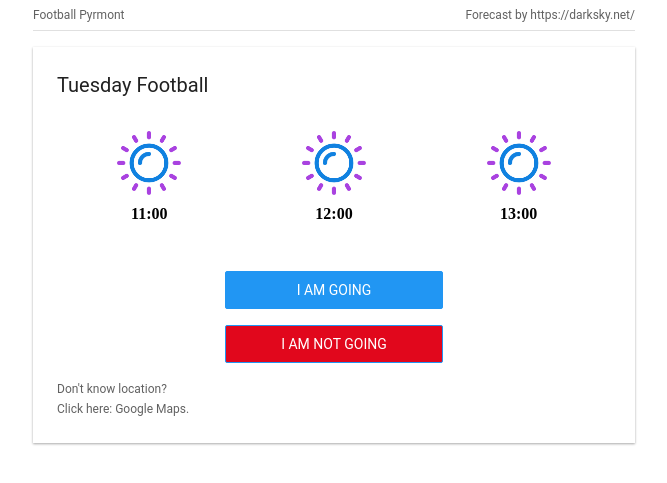
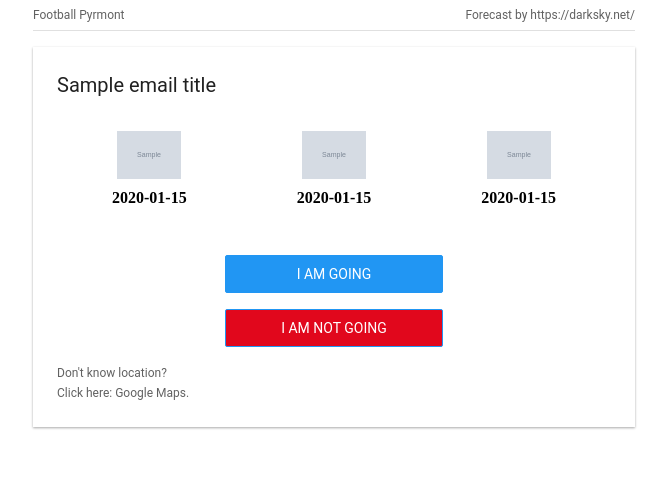
Before and after one commit to restive-shrimp/football-notifier, a Flask app: template templates/email_template.html in a window 1280 px wide. Shown: the top 483 px of the page, without its empty margins (306-973 px from the left). Run offline with Flask 2, Linux system fonts and the light colour scheme; the template is opened without the code that fills it: most values are stand-ins (such as "Sample title", 1, 10 or a date in 2020); grey boxes marked "Sample" are stand-in pictures.

Commit message:
Exteranlized config.ini file

```diff
--- /dev/null
+++ b/config/config.ini
@@ -0,0 +1,29 @@
+[WEATHER_API]
+weatherAPISecret =  #Create own API secret key
+cityCoordinates = -33.868448,151.198763 #Sydney Pyrmont
+weatherApiHost = https://api.darksky.net/forecast
+weatherRequestTemplate = {host}/{weatherAPISecret}/{cityCoordinates}
+
+
+[WEATHER_API_REQUEST_OPTIONS]
+exclude = currently;minutely;alerts
+units = si
+timezone = Australia/Sydney
+
+
+[ICONS]
+sunny = https://raw.githubusercontent.com/restive-shrimp/football-notifier/master/media/icons/sunny.png
+overcast = https://raw.githubusercontent.com/restive-shrimp/football-notifier/master/media/icons/overcast.png
+rain = https://raw.githubusercontent.com/restive-shrimp/football-notifier/master/media/icons/rain.png
+thundestorm = https://raw.githubusercontent.com/restive-shrimp/football-notifier/master/media/icons/thundestorm.png
+cloudy = https://raw.githubusercontent.com/restive-shrimp/football-notifier/master/media/icons/cloudy.png
+
+
+[MONDAY]
+emailTitle = Tuesday Football
+daysAhead = 1
+
+
+[WEDNESDAY]
+emailTitle = Thursday Football
+daysAhead = 1
--- a/main.py
+++ b/main.py
@@ -11,29 +11,42 @@ from email.mime.text import MIMEText
 from base64 import urlsafe_b64encode
 import requests
 from requests.auth import HTTPDigestAuth
+import configparser
 import json
 import datetime
 
 from bin import utils
 from bin.weather import Weather
-from config import config
+
 
 app = Flask(__name__)
 
 
+config = configparser.ConfigParser()
+config.read('./config/config.ini')
+
 @app.route('/')
 def main():
   #Main page will display current week counter with number of players who accepted an invitation.
-  return 'Main page'
+  return str(config.sections())
+
 
 @app.route('/mail/<weekday>')
 def sendMail(weekday):
   #This is a page which cron job requests to send an email.
-  return weekday
+  return render_template(
+    'email_template.html',
+    weekday=weekday,
+    icon1=config['ICONS']['sunny'],
+    icon2=config['ICONS']['sunny'],
+    icon3=config['ICONS']['sunny']
+
+    )
+ # return weekday
 
 @app.route('/weather')
 def readWeather():
-  forecast = Weather().getForecast(config.weatherAPISecret)
+  forecast = Weather().getForecast(config)
   return forecast
 
 @app.route('/weather2')
--- a/templates/email_template.html
+++ b/templates/email_template.html
@@ -264,19 +264,19 @@ a {
                     <tbody>
                     <tr>
                         <td class="padded">
-                          <h1>Tuesday Football</h1>
+                          <h1>{{emailTitle}}</h1>
                           <div class="spacer">&nbsp;</div>
                           <table class="content" border="0" cellspacing="0" cellpadding="0">
                     <tbody>
                     <tr>
-                      <td class="padded centered"><img src="https://raw.githubusercontent.com/restive-shrimp/football-notifier/master/media/icons/sunny.png"></td>
-                      <td class="padded centered"><img src="https://raw.githubusercontent.com/restive-shrimp/football-notifier/master/media/icons/sunny.png"></td>
-                      <td class="padded centered"><img src="https://raw.githubusercontent.com/restive-shrimp/football-notifier/master/media/icons/sunny.png"></td>
+                      <td class="padded centered"><img src="{{icon1}}"></td>
+                      <td class="padded centered"><img src="{{icon2}}"></td>
+                      <td class="padded centered"><img src="{{icon3}}"></td>
                     </tr>
                                           <tr>
-                      <td class="padded centered"><strong>11:00</strong></td>
-                      <td class="padded centered"><strong>12:00</strong></td>
-                      <td class="padded centered"><strong>13:00</strong></td>
+                      <td class="padded centered"><strong>{{time1}}</strong></td>
+                      <td class="padded centered"><strong>{{time2}}</strong></td>
+                      <td class="padded centered"><strong>{{time3}}</strong></td>
                     </tr>
                             </tbody>
                           </table>
```
Also changed, not shown: 1 other file.
